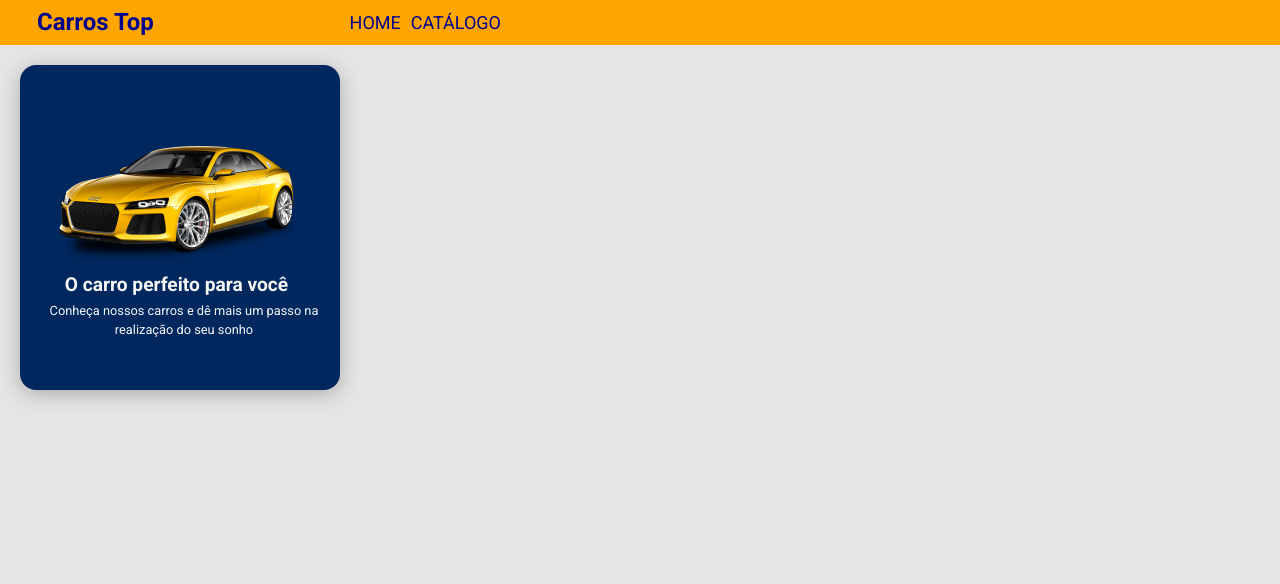
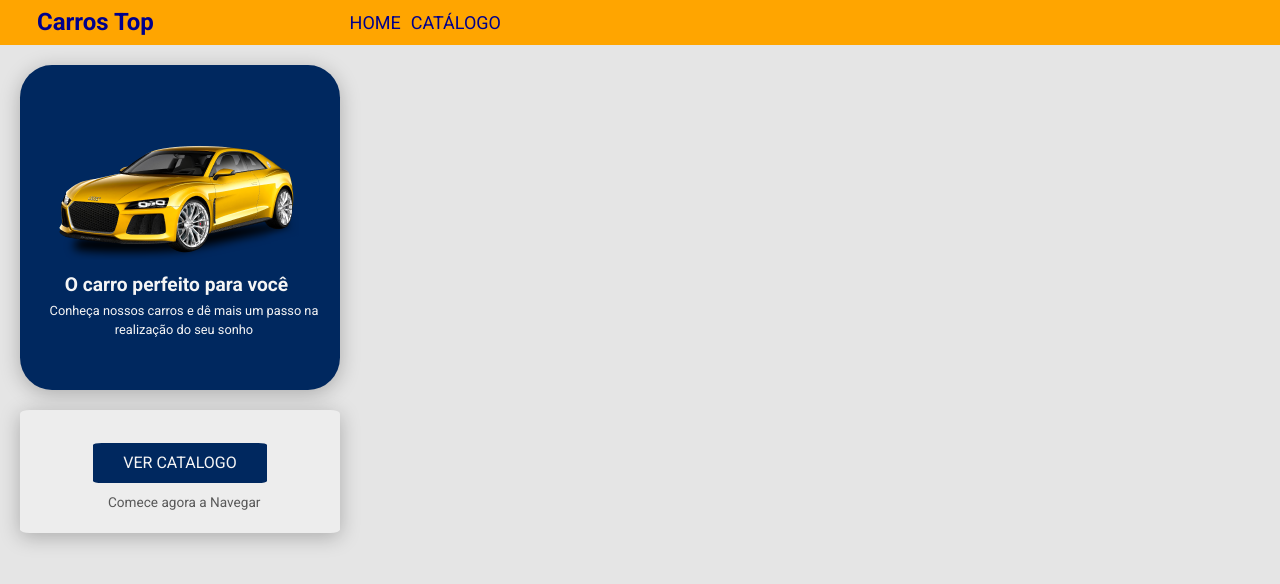
Before and after one commit to MarceloMachadoxD/carrostop, a React (Create React App) app: page / in a window 1280 px wide. Shown: the top 584 px of the page. Built offline with nearby package versions, Linux system fonts and the light colour scheme.

Commit message:
link card

```diff
--- a/src/pages/Home/index.tsx
+++ b/src/pages/Home/index.tsx
@@ -1,10 +1,12 @@
 import "./styles.css";
+import { Link } from 'react-router-dom';
+
 
 import Car from "../../assets/images/home-car.png";
 function Home() {
   return (
     <>
-      <div className="home-container">
+      <div className="home-banner-container">
         <div className="home-banner">
           <img src={Car} alt="carro vermelho" />
           <h1>O carro perfeito para você</h1>
@@ -13,6 +15,14 @@ function Home() {
           </p>
         </div>
       </div>
+      <div className="link-card-container" >
+        <div className="link-card">
+            <Link to="products">
+            <button>VER CATALOGO</button>
+            </Link>
+            <p>Comece agora a Navegar</p>
+        </div>
+      </div>
     </>
   );
 }
--- a/src/pages/Home/styles.css
+++ b/src/pages/Home/styles.css
@@ -1,4 +1,4 @@
-.home-container {
+.home-banner-container {
   background-color: #00285f;
   display: flex;
   flex-direction: column;
@@ -7,7 +7,7 @@
   padding: 0px;
   margin: 20px;
   box-shadow: 0px 4px 20px rgba(0, 0, 0, 0.25);
-  border-radius: 5%;
+  border-radius: 10%;
   min-height: 325px;
   max-width: 320px;
   color: whitesmoke;
@@ -38,3 +38,36 @@
   height: auto;
   width: 244px;
 }
+
+.link-card-container {
+  background-color: #ededed;
+  display: flex;
+  flex-direction: column;
+  align-items: center;
+  align-content: center;
+  justify-content: center;
+  padding-top: 28px;
+  margin: 20px;
+  box-shadow: 0px 4px 20px rgba(0, 0, 0, 0.25);
+  border-radius: 3%;
+  min-height: 123px;
+  max-width: 320px;
+  color: #585858;
+}
+
+.link-card-container p {
+  padding-top: 9px;
+  padding-left: 15px;
+  font-size: 0.85em;
+  padding-bottom: 0px;
+}
+
+.link-card-container button {
+  background-color: #00285F;
+  border-style: none;
+  width: 174px;
+  height: 40px;
+  border-radius: 5%;
+  color: whitesmoke;
+  font-size: 1em;
+}
```
